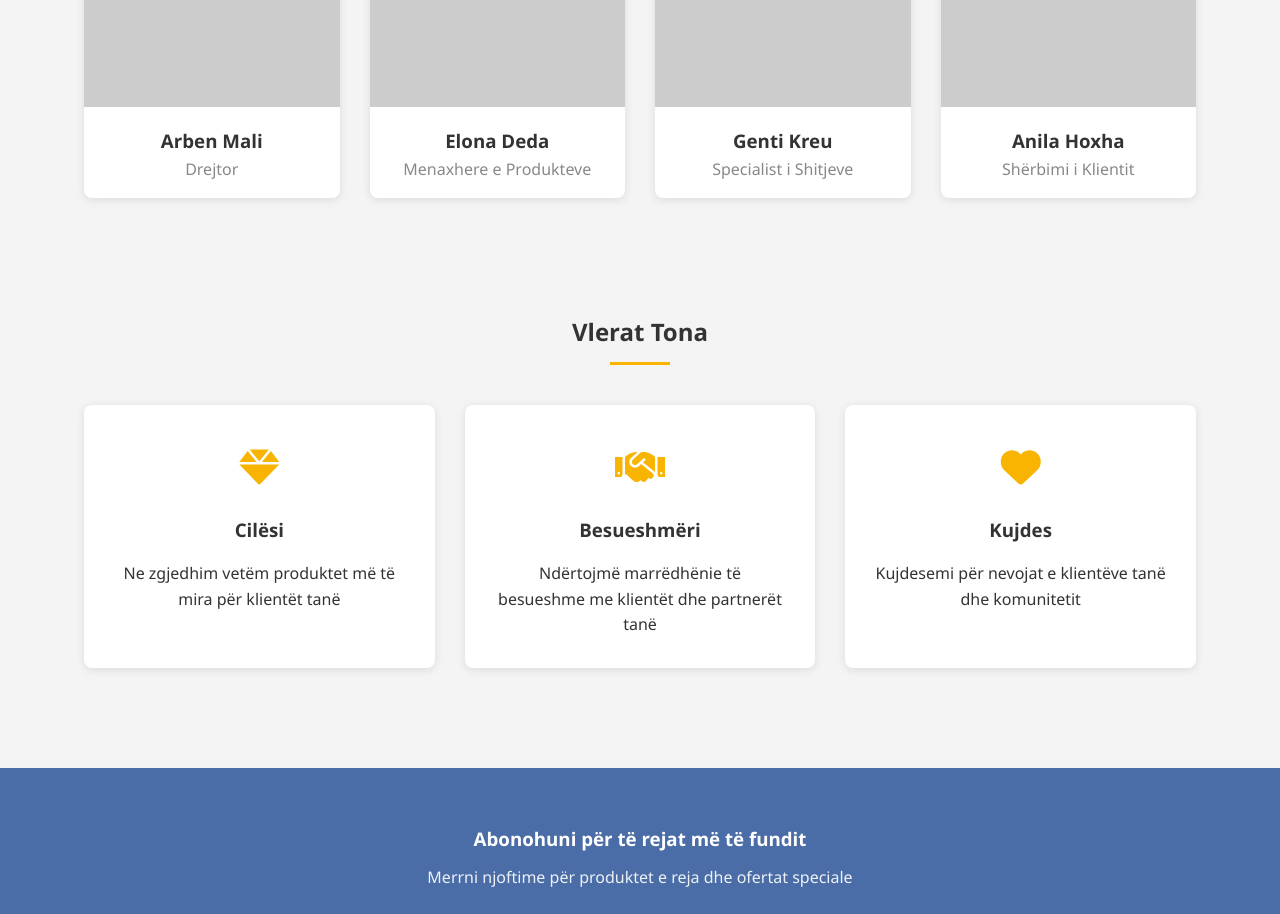
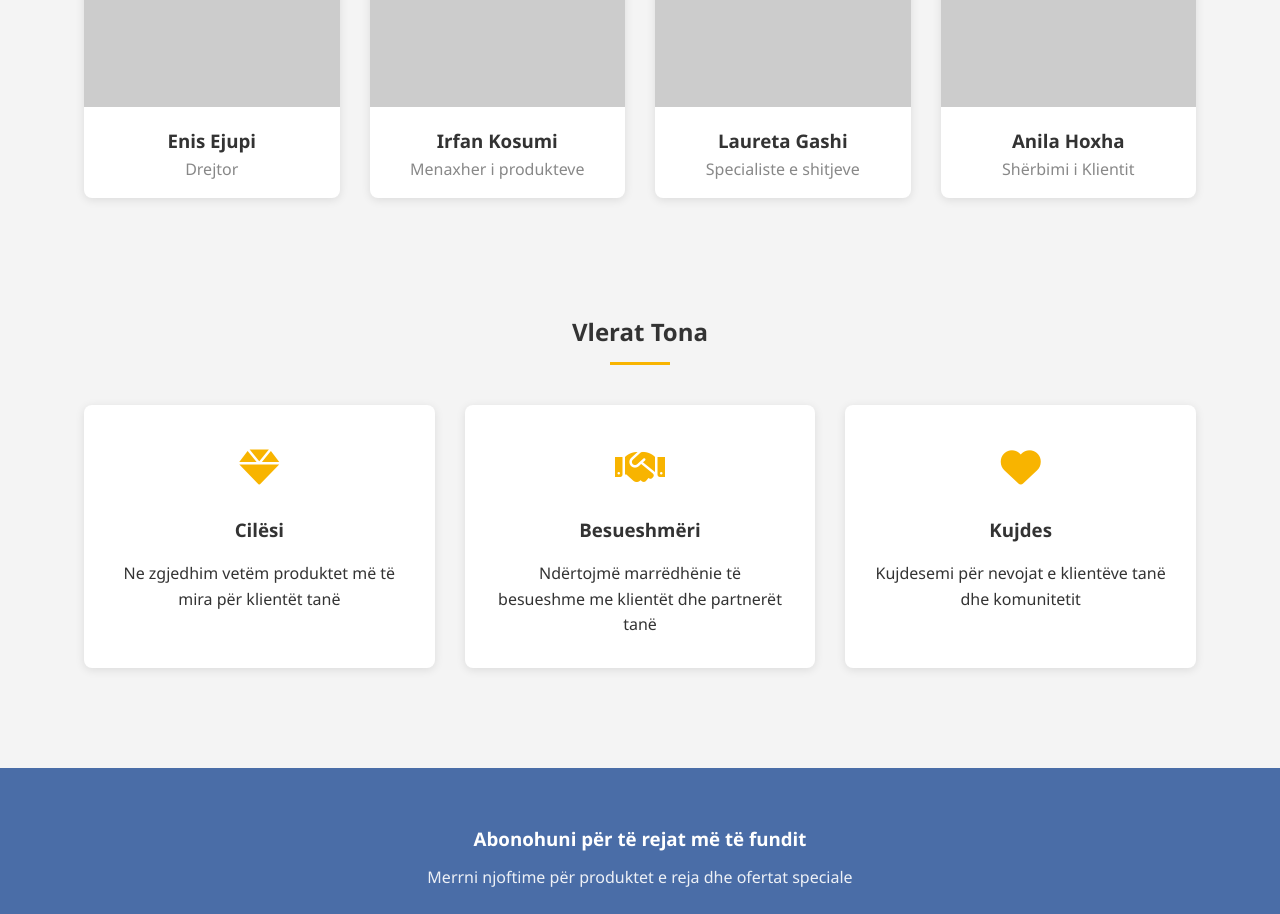
Before and after one commit to ShabanEjupi/dyqani, a website: page pages/about.html in a window 1280 px wide. Shown: the part 1720-2634 px from the top of the page. Drawn offline with Linux system fonts and the light colour scheme; placeholder pictures from the web are drawn by us.

Commit message:
Ndryshime tjera

```diff
--- a/pages/about.html
+++ b/pages/about.html
@@ -56,18 +56,18 @@
                 <div class="team-grid">
                     <div class="team-member">
                         <img src="https://via.placeholder.com/300x300?text=Anëtar+Ekipi" alt="Emri i anëtarit">
-                        <h3>Arben Mali</h3>
+                        <h3>Enis Ejupi</h3>
                         <p>Drejtor</p>
                     </div>
                     <div class="team-member">
                         <img src="https://via.placeholder.com/300x300?text=Anëtar+Ekipi" alt="Emri i anëtarit">
-                        <h3>Elona Deda</h3>
-                        <p>Menaxhere e Produkteve</p>
+                        <h3>Irfan Kosumi</h3>
+                        <p>Menaxher i produkteve</p>
                     </div>
                     <div class="team-member">
                         <img src="https://via.placeholder.com/300x300?text=Anëtar+Ekipi" alt="Emri i anëtarit">
-                        <h3>Genti Kreu</h3>
-                        <p>Specialist i Shitjeve</p>
+                        <h3>Laureta Gashi</h3>
+                        <p>Specialiste e shitjeve</p>
                     </div>
                     <div class="team-member">
                         <img src="https://via.placeholder.com/300x300?text=Anëtar+Ekipi" alt="Emri i anëtarit">
```
